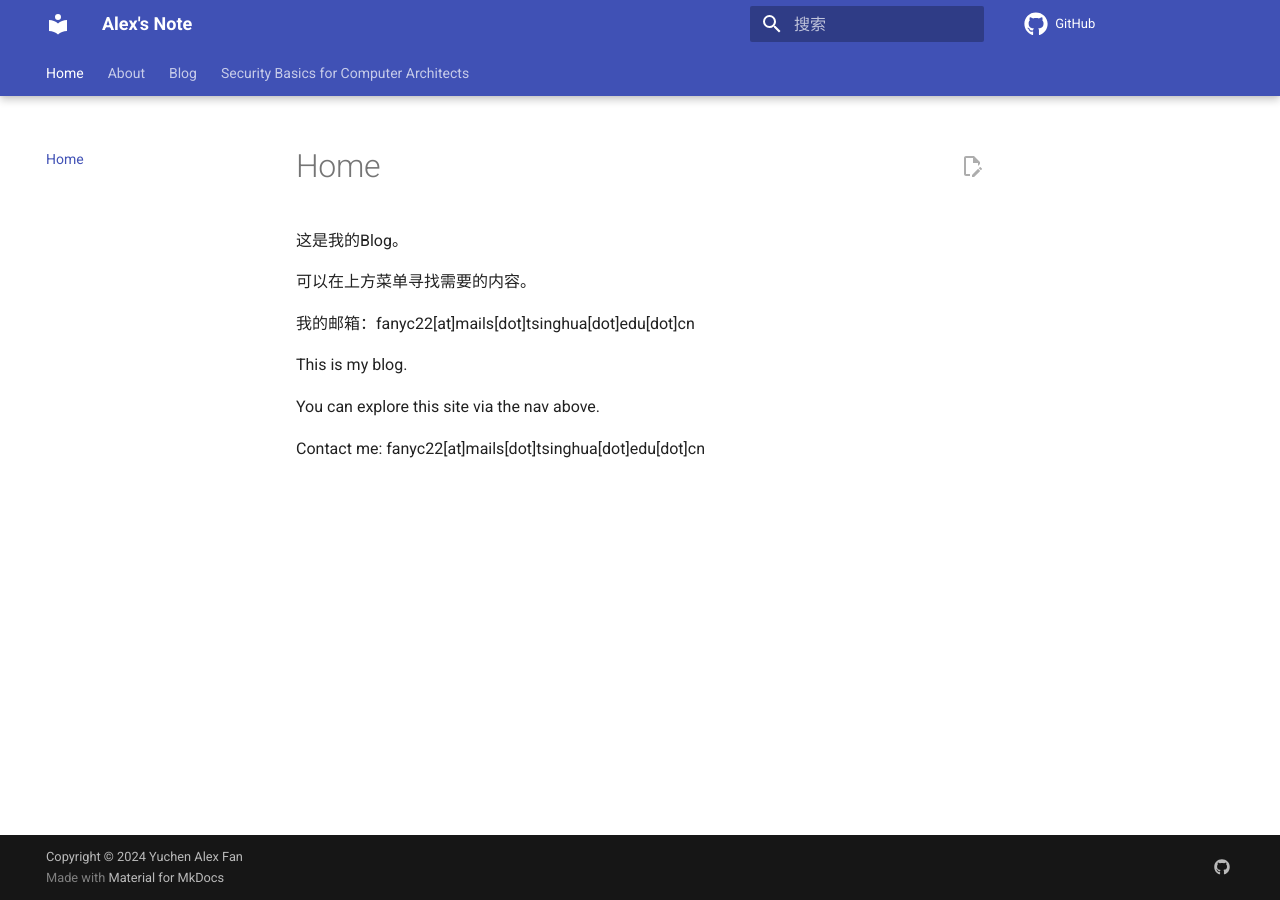
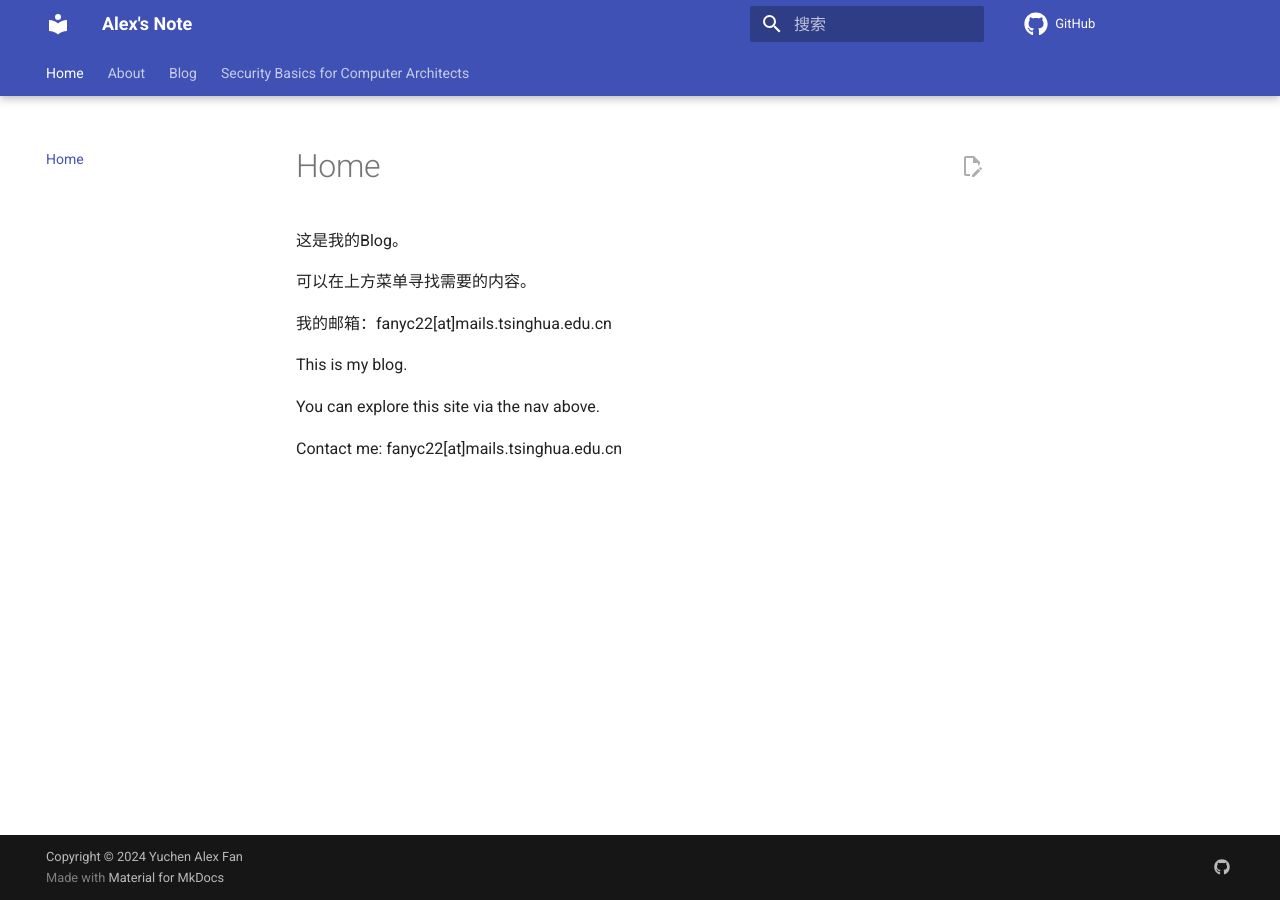
Before and after one commit to fanyc22/blog, an MkDocs documentation site: the page built from docs/index.md, in a window 1280 px wide. Built offline with MkDocs 1.6.1 and Material for MkDocs 9.7.7, drawn with Linux system fonts in a browser that asks for light colours; comment, search, counter and statistics services are not loaded.

Commit message:
Update index.md

```diff
--- a/docs/index.md
+++ b/docs/index.md
@@ -22,10 +22,10 @@ For full documentation visit [mkdocs.org](https://www.mkdocs.org).
 
 可以在上方菜单寻找需要的内容。
 
-我的邮箱：fanyc22[at]mails[dot]tsinghua[dot]edu[dot]cn
+我的邮箱：fanyc22[at]mails.tsinghua.edu.cn
 
 This is my blog.
 
 You can explore this site via the nav above.
 
-Contact me: fanyc22[at]mails[dot]tsinghua[dot]edu[dot]cn
+Contact me: fanyc22[at]mails.tsinghua.edu.cn
```
